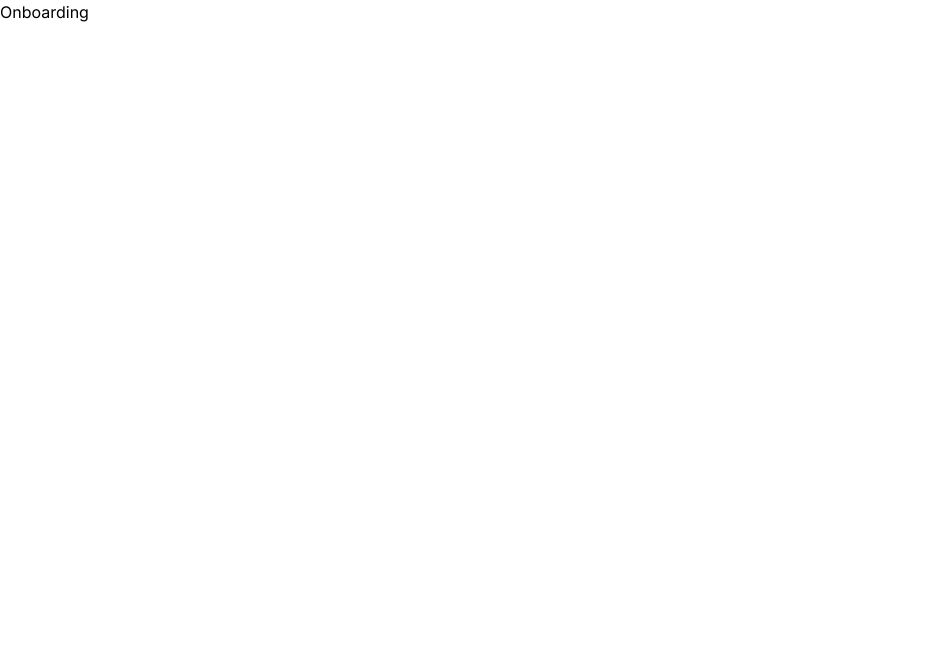
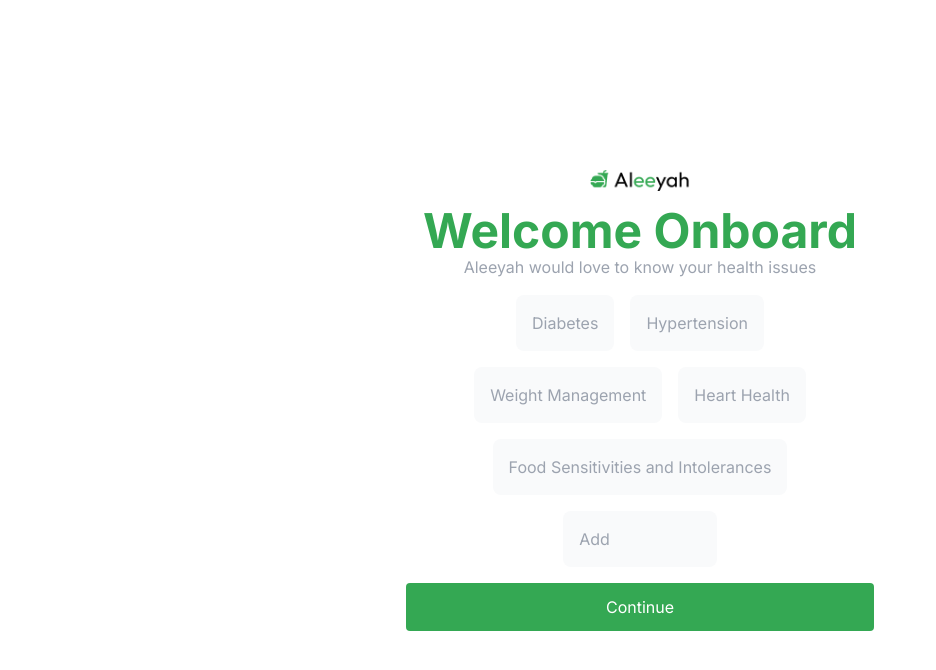
Before and after one commit to smart-team-buildai/aleeyah, a Next.js app in the folder client/: page /onboarding in a window 1280 px wide. Shown: the top 670 px of the page, without its empty margins (0-936 px from the left). Built offline with nearby package versions, Linux system fonts and the light colour scheme.

Commit message:
onboarding one

```diff
--- a/client/app/onboarding/page.jsx
+++ b/client/app/onboarding/page.jsx
@@ -1,7 +1,98 @@
+"use client";
+import Image from "next/image";
+import { useState } from "react";
+
 function Onboarding() {
+  const [selectedIssues, setSelectedIssues] = useState([]);
+  const [issues, setIssues] = useState([
+    { id: 1, name: "Diabetes" },
+    { id: 2, name: "Hypertension" },
+    { id: 3, name: "Weight Management" },
+    { id: 4, name: "Heart Health" },
+    { id: 5, name: "Food Sensitivities and Intolerances" },
+  ]);
+  const [newIssueName, setNewIssueName] = useState("");
+
+  const toggleIssueSelection = (issueId) => {
+    if (selectedIssues.includes(issueId)) {
+      // If issueId is already selected, remove it
+      setSelectedIssues(selectedIssues.filter((id) => id !== issueId));
+    } else {
+      // Otherwise, add issueId to selectedIssues
+      setSelectedIssues([...selectedIssues, issueId]);
+    }
+  };
+
+  const handleAddIssue = () => {
+    if (newIssueName.trim() !== "") {
+      const newIssue = {
+        id: issues.length + 1,
+        name: newIssueName.trim(),
+      };
+
+      setIssues([...issues, newIssue]);
+      setNewIssueName(""); // Clear the input after adding
+    }
+  };
+
   return (
     <>
-      <h1>Onboarding</h1>
+      <section className="w-full md:w-3/6 h-screen mx-auto my-auto flex flex-col gap-4 justify-center items-center">
+        <div className="w-[100px] ">
+          <Image
+            src={"/logo.png"}
+            width={1000}
+            height={1000}
+            alt="logo"
+            className="w-full h-full object-contain"
+          />
+        </div>
+
+        <div className="flex flex-col items-center">
+          <h1 className="text-xl md:text-5xl font-bold text-primarycolor">
+            Welcome Onboard
+          </h1>
+          <p className="text-[11px] md:text-base text-gray-400">
+            Aleeyah would love to know your health issues
+          </p>
+        </div>
+
+        <div className="flex flex-wrap justify-center gap-4 md:w-3/5">
+          {issues?.map((issue) => (
+            <div
+              key={issue.id}
+              className={`cursor-pointer p-4 rounded-lg bg-gray-50 ${
+                selectedIssues.includes(issue.id)
+                  ? "border border-primarycolor"
+                  : ""
+              }`}
+              onClick={() => toggleIssueSelection(issue.id)}
+            >
+              <p className="text-gray-400">{issue.name}</p>
+            </div>
+          ))}
+          <input
+            type="text"
+            placeholder="Add"
+            value={newIssueName}
+            onChange={(e) => setNewIssueName(e.target.value)}
+            className="p-4 rounded-lg bg-gray-50 outline-primarycolor w-2/5 text-gray-400"
+          />
+
+          {newIssueName.length > 0 && (
+            <button
+              onClick={handleAddIssue}
+              className="border border-primarycolor p-4 rounded-lg text-primarycolor"
+            >
+              Add
+            </button>
+          )}
+
+          <button className="bg-primarycolor py-3 px-[200px] rounded text-white">
+            Continue
+          </button>
+        </div>
+      </section>
     </>
   );
 }
```
